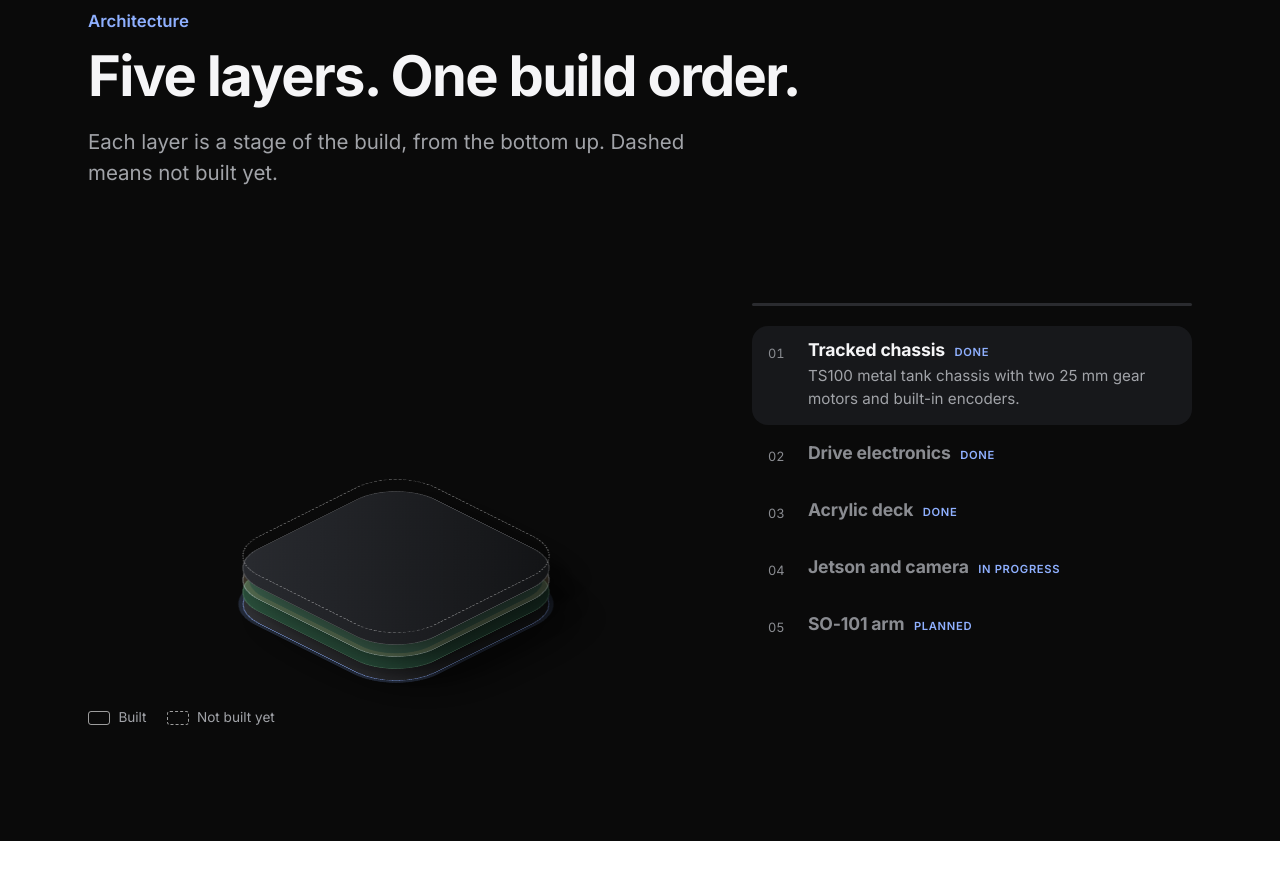
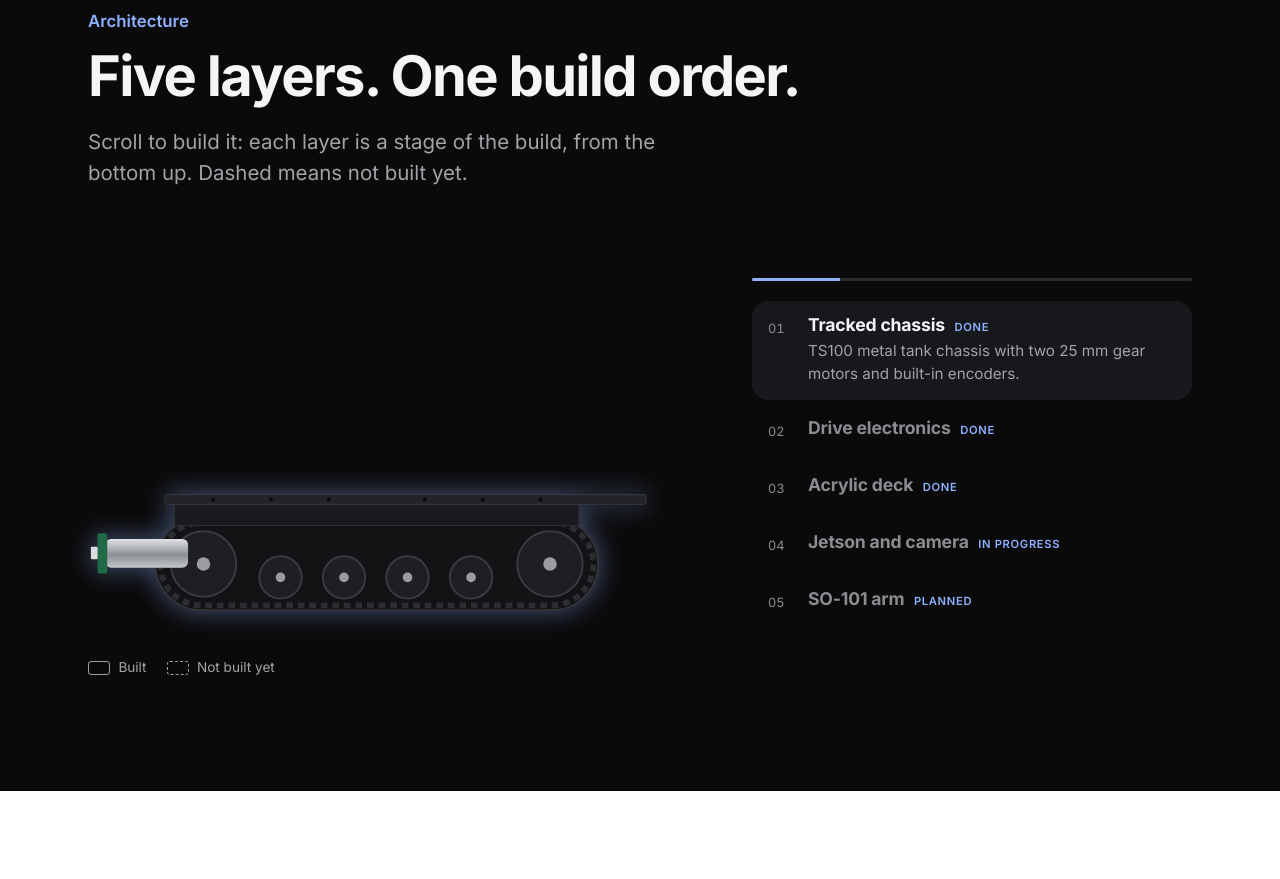
Before and after one commit to RotemEzra24/RotemEzra24.github.io, a plain HTML site: page index.html in a window 1280 px wide. Shown: the part 2900-3779 px from the top of the page. Drawn offline with nearby package versions, Linux system fonts and the light colour scheme.

Commit message:
Build the tank layer by layer on scroll, halve the pinned length
Replace the abstract slabs with a side-view illustration of the robot
(chassis, drive electronics, acrylic deck, Jetson and camera, planned arm)
that assembles as you scroll; pinned scroll shortened from 260% to 130%.

Co-Authored-By: Claude Opus 5.5 <noreply@anthropic.com>

```diff
--- a/index.html
+++ b/index.html
@@ -154,20 +154,11 @@
   .stack { padding: 7rem 0; overflow: hidden; }
   .stack .head { margin-bottom: 2.5rem; }
   .stack-grid { display: grid; grid-template-columns: 7fr 5fr; gap: 3rem; align-items: center; }
-  .stack-visual { position: relative; height: 500px; }
-  .layer { position: absolute; left: 50%; top: 250px; width: 250px; height: 250px; margin-left: -125px;
-           transform: translateY(calc(var(--i) * -62px)); will-change: transform; }
-  .slab { width: 100%; height: 100%; border-radius: 56px; transform: rotateX(60deg) rotateZ(-45deg); box-sizing: border-box;
-          border: 1.5px solid rgba(255,255,255,0.22); box-shadow: 0 30px 60px rgba(0,0,0,0.55);
-          transition: border-color 500ms ease, box-shadow 500ms ease; }
-  .l0 .slab { background: linear-gradient(135deg, #3A3B3F 0%, #151618 100%); }
-  .l1 .slab { background: linear-gradient(135deg, #2F5A43 0%, #173025 100%); border-color: rgba(160,220,180,0.3); }
-  .l2 .slab { background: rgba(255,255,255,0.07); border-color: rgba(255,255,255,0.5); box-shadow: 0 30px 60px rgba(0,0,0,0.35), inset 0 0 0 6px rgba(214,178,110,0.18); }
-  .l3 .slab { background: linear-gradient(135deg, #2A2C31 0%, #111214 100%); }
-  .l4 .slab { background: transparent; border: 1.5px dashed rgba(255,255,255,0.45); box-shadow: none; }
-  .layer.active .slab { border-color: #8FB0FF; box-shadow: 0 0 0 4px rgba(143,176,255,0.22), 0 40px 80px rgba(0,0,0,0.6); }
-  .l4.active .slab { border-style: dashed; }
-  .stack-legend { position: absolute; left: 0; bottom: 0; display: flex; gap: 1.25rem; margin: 0; padding: 0; list-style: none; font-size: 0.85rem; color: var(--band-muted); }
+  .stack-visual { margin: 0; }
+  .stack-visual svg { width: 100%; height: auto; display: block; overflow: visible; }
+  .part { transition: filter 450ms ease; }
+  .stack.pinned .part.active { filter: drop-shadow(0 0 14px rgba(143,176,255,0.45)); }
+  .stack-legend { display: flex; gap: 1.25rem; margin: 1.5rem 0 0; padding: 0; list-style: none; font-size: 0.85rem; color: var(--band-muted); }
   .stack-legend li { display: flex; align-items: center; gap: 0.5rem; }
   .stack-legend i { width: 1.4rem; height: 0.85rem; border-radius: 3px; border: 1.5px solid rgba(255,255,255,0.6); }
   .stack-legend i.todo { border-style: dashed; }
@@ -259,9 +250,7 @@
 
   @media (max-width: 900px) {
     .stack-grid { grid-template-columns: 1fr; gap: 2rem; }
-    .stack-visual { height: 440px; max-width: 30rem; margin: 0 auto; width: 100%; }
-    .layer { top: 220px; width: 210px; height: 210px; margin-left: -105px; transform: translateY(calc(var(--i) * -52px)); }
-    .slab { border-radius: 46px; }
+    .stack-visual { max-width: 36rem; margin: 0 auto; width: 100%; }
   }
   @media (max-width: 820px) {
     html { scroll-padding-top: 56px; }
@@ -285,9 +274,6 @@
     .card { padding: 1.6rem; border-radius: 24px; min-height: 0; }
     .nav ul { gap: 0.9rem; }
     .nav ul a { font-size: 0.78rem; }
-    .stack-visual { height: 380px; }
-    .layer { top: 190px; width: 180px; height: 180px; margin-left: -90px; transform: translateY(calc(var(--i) * -44px)); }
-    .slab { border-radius: 40px; }
     .foot-grid { grid-template-columns: 1fr; }
   }
   @media (max-width: 380px) {
@@ -429,17 +415,75 @@
       <div class="head" data-reveal>
         <p class="eyebrow">Architecture</p>
         <h2 id="stack-title">Five layers. One build order.</h2>
-        <p class="intro">Each layer is a stage of the build, from the bottom up. Dashed means not built yet.</p>
+        <p class="intro">Scroll to build it: each layer is a stage of the build, from the bottom up. Dashed means not built yet.</p>
       </div>
       <div class="stack-grid">
-        <div class="stack-visual" role="img" aria-label="The robot's build as five stacked layers: tracked chassis, drive electronics, acrylic deck, Jetson and camera, and the planned SO-101 arm drawn dashed">
-          <div class="layer l0" style="--i:0"><div class="slab"></div></div>
-          <div class="layer l1" style="--i:1"><div class="slab"></div></div>
-          <div class="layer l2" style="--i:2"><div class="slab"></div></div>
-          <div class="layer l3" style="--i:3"><div class="slab"></div></div>
-          <div class="layer l4" style="--i:4"><div class="slab"></div></div>
+        <figure class="stack-visual">
+          <svg viewBox="0 0 640 420" role="img" aria-label="Side-view illustration of the robot built up in five layers: the tracked chassis with a gear motor at the rear, the drive electronics, the acrylic deck on brass standoffs, the Jetson with the camera at the front, and the planned SO-101 arm drawn dashed">
+            <defs>
+              <linearGradient id="silver" x1="0" y1="0" x2="0" y2="1"><stop offset="0" stop-color="#E1E3E6"/><stop offset=".55" stop-color="#8C8F95"/><stop offset="1" stop-color="#C4C6CA"/></linearGradient>
+              <linearGradient id="brass" x1="0" y1="0" x2="1" y2="0"><stop offset="0" stop-color="#A37A33"/><stop offset=".5" stop-color="#E6C67E"/><stop offset="1" stop-color="#A37A33"/></linearGradient>
+            </defs>
+            <g class="part" data-part="0">
+              <rect x="70" y="300" width="460" height="96" rx="48" fill="#121315" stroke="#34353A" stroke-width="2"/>
+              <rect x="75" y="305" width="450" height="86" rx="43" fill="none" stroke="#2C2D31" stroke-width="6" stroke-dasharray="7 5"/>
+              <circle cx="120" cy="348" r="34" fill="#1E1F22" stroke="#3A3B40" stroke-width="2"/>
+              <circle cx="480" cy="348" r="34" fill="#1E1F22" stroke="#3A3B40" stroke-width="2"/>
+              <circle cx="200" cy="362" r="22" fill="#1E1F22" stroke="#3A3B40" stroke-width="2"/>
+              <circle cx="266" cy="362" r="22" fill="#1E1F22" stroke="#3A3B40" stroke-width="2"/>
+              <circle cx="332" cy="362" r="22" fill="#1E1F22" stroke="#3A3B40" stroke-width="2"/>
+              <circle cx="398" cy="362" r="22" fill="#1E1F22" stroke="#3A3B40" stroke-width="2"/>
+              <g fill="#9A9CA1"><circle cx="120" cy="348" r="7"/><circle cx="480" cy="348" r="7"/><circle cx="200" cy="362" r="5"/><circle cx="266" cy="362" r="5"/><circle cx="332" cy="362" r="5"/><circle cx="398" cy="362" r="5"/></g>
+              <rect x="90" y="286" width="420" height="22" fill="#1A1B1E" stroke="#2E2F33"/>
+              <rect x="80" y="276" width="500" height="10" rx="2" fill="#232428" stroke="#3A3B40"/>
+              <g fill="#0A0A0A"><circle cx="130" cy="281" r="2"/><circle cx="190" cy="281" r="2"/><circle cx="250" cy="281" r="2"/><circle cx="350" cy="281" r="2"/><circle cx="410" cy="281" r="2"/><circle cx="470" cy="281" r="2"/></g>
+              <rect x="18" y="322" width="86" height="30" rx="6" fill="url(#silver)"/>
+              <rect x="10" y="316" width="10" height="42" rx="2" fill="#1F6B45"/>
+              <rect x="3" y="330" width="7" height="13" rx="1" fill="#DCDDE0"/>
+            </g>
+            <g class="part" data-part="1">
+              <path d="M262 276 C 220 300, 120 296, 12 326" fill="none" stroke="#E05252" stroke-width="2.5"/>
+              <path d="M272 276 C 230 312, 130 312, 12 340" fill="none" stroke="#3FAE67" stroke-width="2.5"/>
+              <rect x="250" y="262" width="90" height="14" rx="1" fill="#C43A2F"/>
+              <rect x="254" y="250" width="26" height="12" rx="1" fill="#2D6FD6"/>
+              <rect x="290" y="222" width="42" height="40" fill="#151618"/>
+              <g stroke="#34353A" stroke-width="2"><path d="M296 224v36M303 224v36M310 224v36M317 224v36M324 224v36"/></g>
+              <rect x="360" y="264" width="140" height="12" rx="1" fill="#1F7A3E"/>
+              <rect x="362" y="252" width="136" height="12" rx="1" fill="#2EA05A"/>
+              <g fill="#1F7A3E"><rect x="368" y="255" width="6" height="6"/><rect x="380" y="255" width="6" height="6"/><rect x="392" y="255" width="6" height="6"/><rect x="470" y="255" width="6" height="6"/><rect x="482" y="255" width="6" height="6"/></g>
+              <rect x="405" y="238" width="55" height="14" rx="1" fill="#121315"/>
+              <rect x="458" y="241" width="10" height="8" rx="1" fill="#9A9CA1"/>
+              <path d="M412 252 C 384 226, 334 222, 318 250" fill="none" stroke="#E3B341" stroke-width="2.5"/>
+              <path d="M432 252 C 404 208, 300 206, 268 250" fill="none" stroke="#4A90E2" stroke-width="2.5"/>
+            </g>
+            <g class="part" data-part="2">
+              <rect x="172" y="176" width="7" height="100" fill="url(#brass)"/>
+              <rect x="442" y="176" width="7" height="100" fill="url(#brass)"/>
+              <rect x="150" y="168" width="322" height="8" rx="2" fill="rgba(255,255,255,0.16)" stroke="rgba(255,255,255,0.6)"/>
+            </g>
+            <g class="part" data-part="3">
+              <path d="M552 224 C 520 244, 470 206, 436 162" fill="none" stroke="#D9822B" stroke-width="4"/>
+              <rect x="175" y="150" width="262" height="18" rx="2" fill="#1B1C1F" stroke="#3A3B40"/>
+              <rect x="180" y="132" width="26" height="18" rx="1" fill="#9A9CA1"/>
+              <rect x="210" y="136" width="20" height="14" rx="1" fill="#9A9CA1"/>
+              <rect x="382" y="144" width="48" height="6" fill="#0E0F11"/>
+              <rect x="260" y="106" width="110" height="44" rx="3" fill="#2A2C30" stroke="#44464B"/>
+              <g stroke="#17181B" stroke-width="3"><path d="M270 112v32M279 112v32M288 112v32M297 112v32M306 112v32M315 112v32M324 112v32M333 112v32M342 112v32M351 112v32M360 112v32"/></g>
+              <rect x="268" y="98" width="94" height="8" rx="2" fill="#3A3C41"/>
+              <rect x="540" y="190" width="36" height="86" rx="4" fill="rgba(255,255,255,0.10)" stroke="rgba(255,255,255,0.5)"/>
+              <rect x="547" y="199" width="24" height="24" rx="2" fill="#141518" stroke="#4A4B50"/>
+              <circle cx="559" cy="211" r="7" fill="#0B0C0E" stroke="#6A6C72" stroke-width="1.5"/>
+              <circle cx="556.5" cy="208.5" r="2" fill="#8FB0FF" opacity=".8"/>
+            </g>
+            <g class="part todo" data-part="4" fill="none" stroke="rgba(255,255,255,0.55)" stroke-width="3" stroke-dasharray="6 6" stroke-linecap="round">
+              <rect x="200" y="58" width="44" height="30" rx="6"/>
+              <path d="M222 58 L300 20 L392 46"/>
+              <path d="M392 46 l20 -10 M392 46 l20 10"/>
+              <circle cx="300" cy="20" r="8"/>
+            </g>
+          </svg>
           <ul class="stack-legend" aria-hidden="true"><li><i></i>Built</li><li><i class="todo"></i>Not built yet</li></ul>
-        </div>
+        </figure>
         <div>
           <div class="stack-bar" aria-hidden="true"><span id="stack-bar"></span></div>
           <ol class="stack-list">
@@ -758,39 +802,43 @@ document.addEventListener('DOMContentLoaded', function () {
     } });
   });
 
-  // Exploded stack: pinned + scrubbed on large screens, a simple reveal elsewhere
+  // Build-up: the tank assembles layer by layer while the section is pinned
   var stack = document.getElementById('stack');
-  var layers = gsap.utils.toArray('.layer');
+  var parts = gsap.utils.toArray('.part');
   var items = gsap.utils.toArray('.stack-list li');
   var stepBar = document.getElementById('stack-bar');
   function setActive(n) {
     items.forEach(function (li, i) { li.classList.toggle('active', i === n); });
-    layers.forEach(function (l, i) { l.classList.toggle('active', i === n); });
+    parts.forEach(function (g, i) { g.classList.toggle('active', i === n); });
   }
   var mm = gsap.matchMedia();
   mm.add('(min-width: 901px) and (min-height: 700px)', function () {
     stack.classList.add('pinned');
     setActive(0);
-    gsap.set(layers, { y: function (i) { return -i * 12; } });
-    gsap.set(stepBar, { scaleX: 0 });
+    var later = parts.slice(1);
+    gsap.set(later, { opacity: 0, y: -90 });
+    gsap.set(stepBar, { scaleX: 0.2 });
     var current = -1;
     var tl = gsap.timeline({
       scrollTrigger: {
-        trigger: stack, start: 'top top', end: '+=260%', pin: true, scrub: 0.6, anticipatePin: 1,
+        trigger: stack, start: 'top top', end: '+=130%', pin: true, scrub: 0.5, anticipatePin: 1,
         onUpdate: function (self) {
           var p = self.progress;
-          var n = p < 0.3 ? 0 : Math.min(4, Math.floor((p - 0.3) / 0.14) + 1);
+          var n = p < 0.03 ? 0 : Math.min(4, Math.floor(p / 0.22) + 1);
           if (n !== current) { current = n; setActive(n); }
         }
       }
     });
-    tl.to(layers, { y: function (i) { return -i * 62; }, ease: 'power2.inOut', duration: 0.3 }, 0)
-      .to(stepBar, { scaleX: 1, ease: 'none', duration: 1 }, 0);
+    later.forEach(function (g, k) {
+      tl.to(g, { opacity: 1, y: 0, ease: 'power3.out', duration: 0.18 }, k * 0.22);
+    });
+    tl.to(stepBar, { scaleX: 1, ease: 'none', duration: 0.84 }, 0)
+      .to({}, { duration: 0.16 });
     return function () { stack.classList.remove('pinned'); setActive(-1); };
   });
   mm.add('(max-width: 900px), (max-height: 699px)', function () {
-    gsap.from(layers, { y: 0, opacity: 0, duration: 1.1, ease: 'expo.out', stagger: 0.08,
-      scrollTrigger: { trigger: '.stack-visual', start: 'top 80%', once: true } });
+    gsap.from(parts, { opacity: 0, y: -60, duration: 0.9, ease: 'power3.out', stagger: 0.22,
+      scrollTrigger: { trigger: '.stack-visual', start: 'top 75%', once: true } });
   });
 
   // Images can change layout once loaded
```
